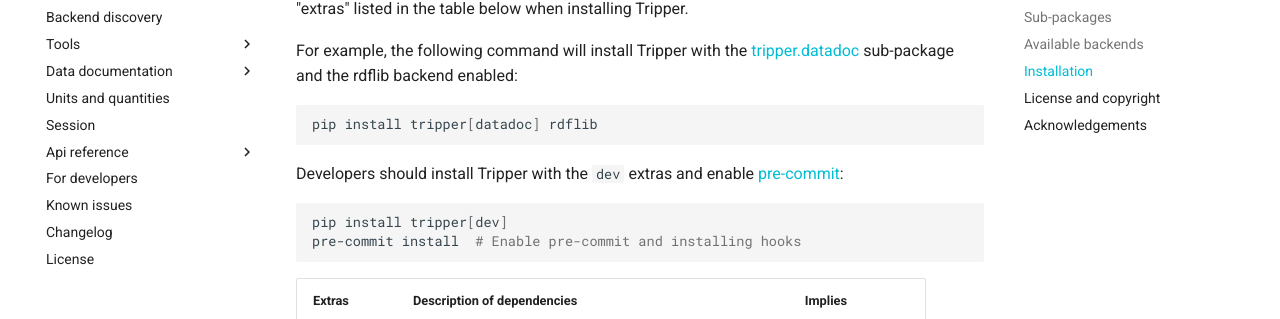
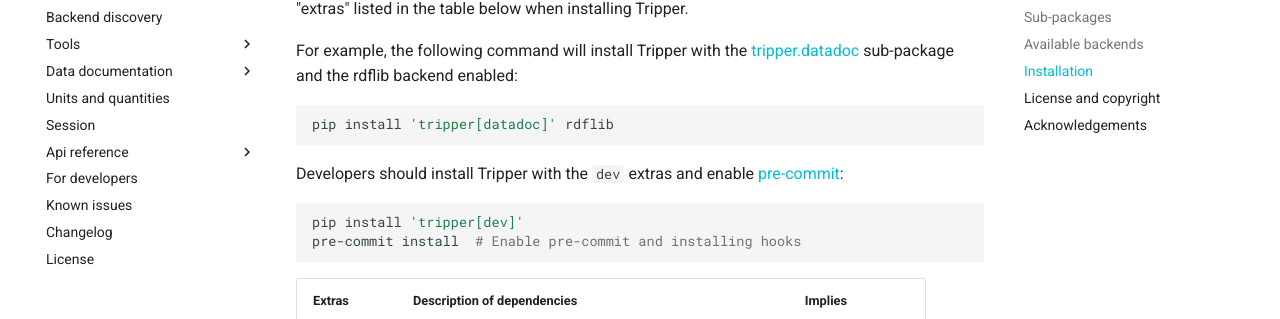
Before and after one commit to EMMC-ASBL/tripper, an MkDocs documentation site: the page built from docs/index.md, in a window 1280 px wide and 900 px high, scrolled down 1969 px. Shown: the part 145-464 px from the top of the window. Built offline with MkDocs 1.6.1 and Material for MkDocs 9.7.7, drawn with Linux system fonts in a browser that asks for light colours; comment, search, counter and statistics services are not loaded; the version menu is left out.

````diff
--- a/docs/index.md
+++ b/docs/index.md
@@ -84,13 +84,13 @@ The requirements for the backends are listed in the table above, while sub-packa
 For example, the following command will install Tripper with the [tripper.datadoc] sub-package and the rdflib backend enabled:
 
 ```shell
-pip install tripper[datadoc] rdflib
+pip install 'tripper[datadoc]' rdflib
 ```
 
 Developers should install Tripper with the `dev` extras and enable [pre-commit]:
 
 ```shell
-pip install tripper[dev]
+pip install 'tripper[dev]'
 pre-commit install  # Enable pre-commit and installing hooks
 ```
 
````
Also changed, not shown: README.md (+2 -2 lines), docs/developers.md (+1 -1 lines).
